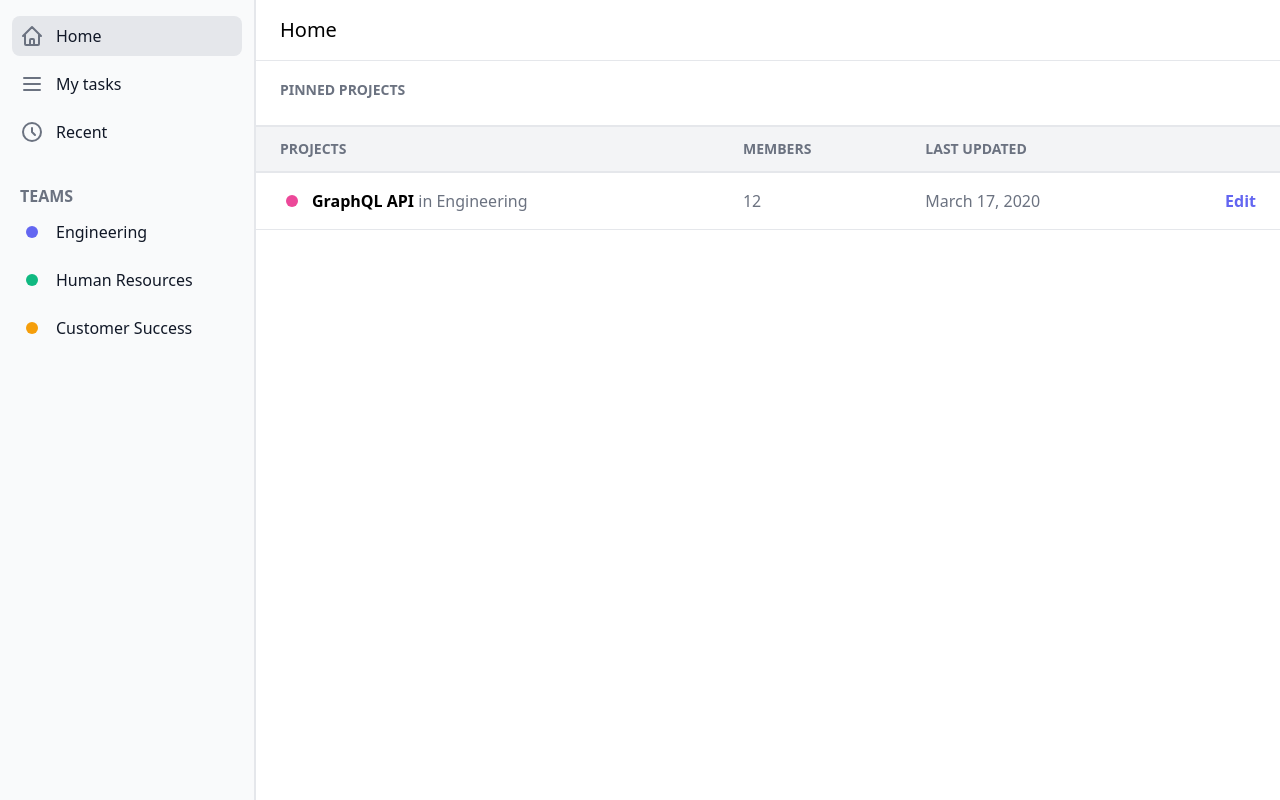
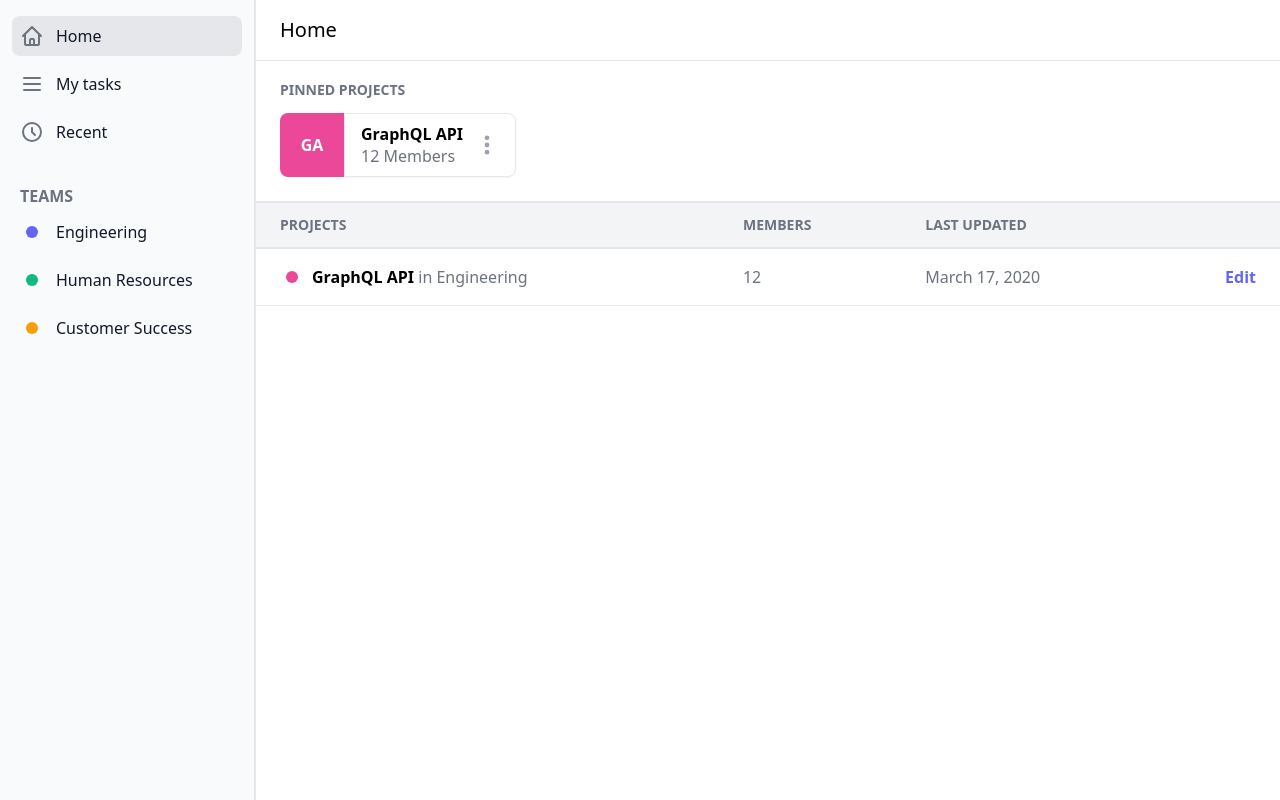
Before and after one commit to RickyC0626/skwash, a Next.js app in the folder client/: page / in a window 1280 px wide. Built offline with nearby package versions, Linux system fonts and the light colour scheme.

Commit message:
Add example pinned project card

```diff
--- a/client/components/PinnedProjects.js
+++ b/client/components/PinnedProjects.js
@@ -1,7 +1,23 @@
+import { DotsVerticalIcon } from '@heroicons/react/solid'
+
 export const PinnedProjects = () => (
-  <div className='py-4 px-6 mb-2'>
+  <div className='py-4 px-6 mb-2 space-y-3'>
     <span className='uppercase text-gray-500 font-bold text-sm'>
       Pinned Projects
     </span>
+    <div className='max-h-16 max-w-fit flex rounded-lg'>
+      <div className='w-16 bg-pink-500 rounded-l-lg grid place-items-center'>
+        <span className='text-white font-bold'>GA</span>
+      </div>
+      <button className='grow border rounded-r-lg shadow-sm hover:bg-gray-100'>
+        <div className='h-full flex py-2 px-4 gap-3'>
+          <div className='flex flex-col'>
+            <span className='font-bold truncate text-left'>GraphQL API</span>
+            <span className='text-gray-500 text-left'>12 Members</span>
+          </div>
+          <DotsVerticalIcon className='w-6 text-gray-400' href='#' />
+        </div>
+      </button>
+    </div>
   </div>
 )
```
